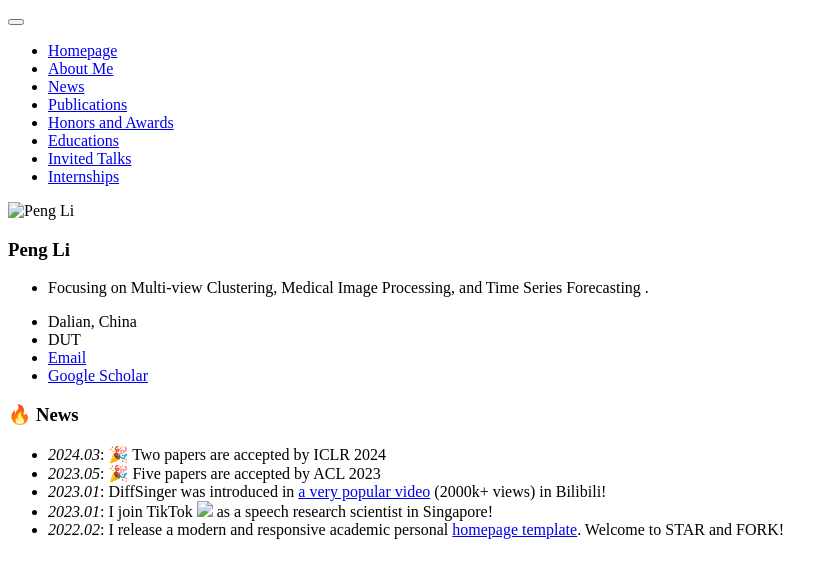
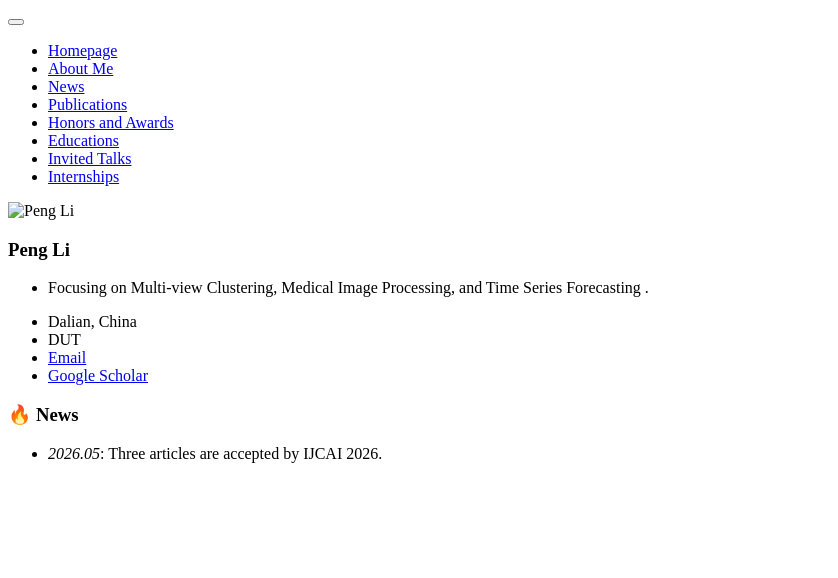
Before and after one commit to lipeng-dut/lipeng-dut.github.io, a Jekyll site: the page built from _pages/includes/news.md, in a window 1280 px wide. Shown: the top 578 px of the page, without its empty margins (0-838 px from the left). Built offline with Jekyll 4.4.1, drawn with Linux system fonts in a browser that asks for light colours; our own code applies the rules of GitHub Pages for plain Markdown files.

Commit message:
Update news.md

```diff
--- a/_pages/includes/news.md
+++ b/_pages/includes/news.md
@@ -1,6 +1,2 @@
 # 🔥 News
-- *2024.03*: 🎉 Two papers are accepted by ICLR 2024
-- *2023.05*: 🎉 Five papers are accepted by ACL 2023
-- *2023.01*: DiffSinger was introduced in [a very popular video](https://www.bilibili.com/video/BV1uM411t7ZJ) (2000k+ views) in Bilibili!
-- *2023.01*: I join TikTok <img src='./images/tiktok.png' style='width: 6em;'> as a speech research scientist in Singapore!
-- *2022.02*: I release a modern and responsive academic personal [homepage template](https://github.com/RayeRen/acad-homepage.github.io). Welcome to STAR and FORK!
+- *2026.05*: Three articles are accepted by IJCAI 2026.
```
